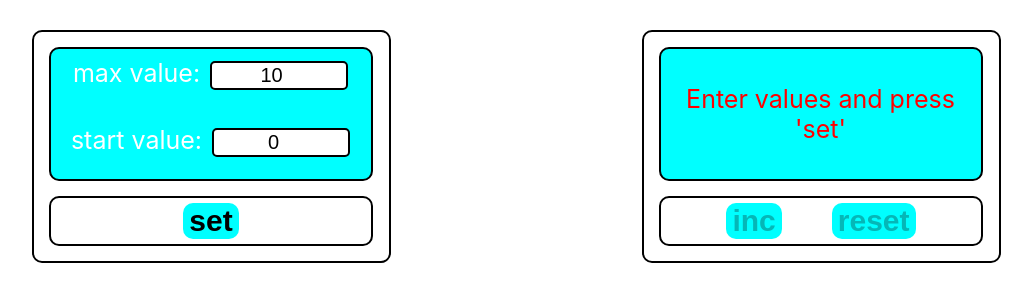
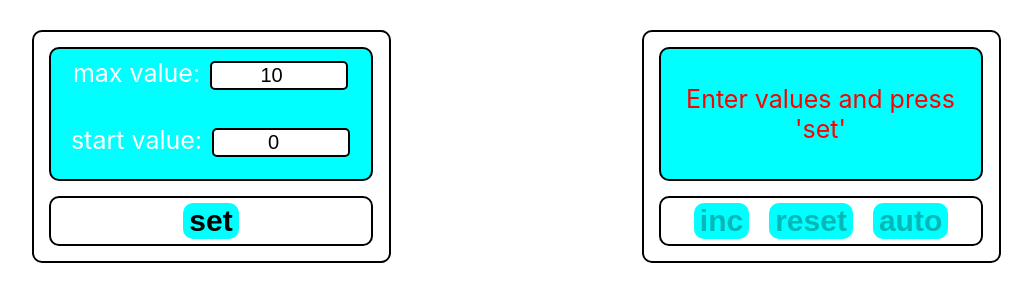
Before and after one commit to dmitry19942/counter, a React (Create React App) app: page / in a window 1280 px wide. Shown: the top 302 px of the page, without its empty margins (124-1156 px from the left). Built offline with nearby package versions, Linux system fonts and the light colour scheme.

Commit message:
adding new button auto increment

```diff
--- a/src/App.css
+++ b/src/App.css
@@ -106,7 +106,7 @@
   background-color: aqua;
   width: auto;
   font-size: 30px;
-  margin-left: 50px;
+  margin-left: 20px;
   border-radius: 10px;
   font-weight:bold;
   border: none;
--- a/src/App.tsx
+++ b/src/App.tsx
@@ -18,6 +18,8 @@
     const [incButtonDisabled, setIncButtonDisabled] = useState<boolean>(false)
     const [resetButtonDisabled, setResetButtonDisabled] = useState<boolean>(false)
     const [activeButtonInc, setActiveButtonInc] = useState<boolean>(false)
+    const [timerId, setTimerId] = useState<any>(null)
+    const [autoDisabled, setAutoDisabled] = useState<boolean>(false)
 
 
     useEffect(() => {
@@ -55,12 +57,15 @@
         if (!incorrectValue && !errorStartValue && !errorMaxValue) {
             setIncButtonDisabled(false)
             setResetButtonDisabled(false)
+            setAutoDisabled(false)
         } else if (incorrectValue) {
             setIncButtonDisabled(true)
             setResetButtonDisabled(true)
+            setAutoDisabled(true)
         } else if (errorStartValue || errorMaxValue) {
             setIncButtonDisabled(true)
             setResetButtonDisabled(true)
+            setAutoDisabled(true)
         }
     }, [incorrectValue, errorStartValue, errorMaxValue])
 
@@ -76,6 +81,7 @@
         if (enterSetButton) {
             setIncButtonDisabled(true)
             setResetButtonDisabled(true)
+            setAutoDisabled(true)
         } else if (count === maxCount && !incorrectValue) {
             setIncButtonDisabled(true)
             setResetButtonDisabled(false)
@@ -83,8 +89,8 @@
             setIncButtonDisabled(false)
             setResetButtonDisabled(false)
         } else if (count === startCount && !incorrectValue) {
+            setIncButtonDisabled(false)
             setResetButtonDisabled(true)
-            setIncButtonDisabled(false)
         } else if (count !== startCount && !incorrectValue) {
             setResetButtonDisabled(false)
         }
@@ -126,6 +132,20 @@
         localStorage.setItem('startValue', JSON.stringify(startCount))
     }, [startCount])
 
+    useEffect(() => {
+        autoDisabled && setTimerId(setTimeout(() => {
+            if (count < maxCount) {
+                setCount(count + 1);
+            }
+        }, 1000))
+
+    },[count, maxCount, autoDisabled]);
+
+    const autoIncCount = () => {
+        timerId && clearTimeout(timerId)
+        setAutoDisabled(!autoDisabled)
+    }
+
     const activeButtonIncChanged = () => {
         setActiveButtonInc(false)
     }
@@ -141,6 +161,8 @@
     const resetCount = () => {
         setCount(startCount)
         setResetButtonDisabled(true)
+        timerId && clearTimeout(timerId)
+        setAutoDisabled(false)
     }
 
     const setButton = () => {
@@ -149,6 +171,8 @@
         setButtonSetDisabled(true)
         setEnterSetButton(false)
         setResetButtonDisabled(true)
+        timerId && clearTimeout(timerId)
+        setAutoDisabled(false)
     }
 
     const onChangeMaxValue = (e: ChangeEvent<HTMLInputElement>) => {
@@ -218,6 +242,12 @@
                             disabled={resetButtonDisabled}
                             nameButton={'reset'}
                     />
+                    <Button id={'button-auto'}
+                            className={'button-v'}
+                            onClick={autoIncCount}
+                            disabled={autoDisabled}
+                            nameButton={'auto'}
+                    />
                 </div>
             </div>
         </div>
--- a/src/index.tsx
+++ b/src/index.tsx
@@ -2,13 +2,14 @@
 import ReactDOM from 'react-dom';
 import './index.css';
 import reportWebVitals from './reportWebVitals';
-import AppWithRedux from "./AppWithRedux";
 import {Provider} from "react-redux";
 import {store} from "./store";
+import App from "./App";
 
 ReactDOM.render(
   <Provider store={store}>
-      <AppWithRedux />
+      {/*<AppWithRedux />*/}
+      <App />
   </Provider>,
   document.getElementById('root')
 );
```
